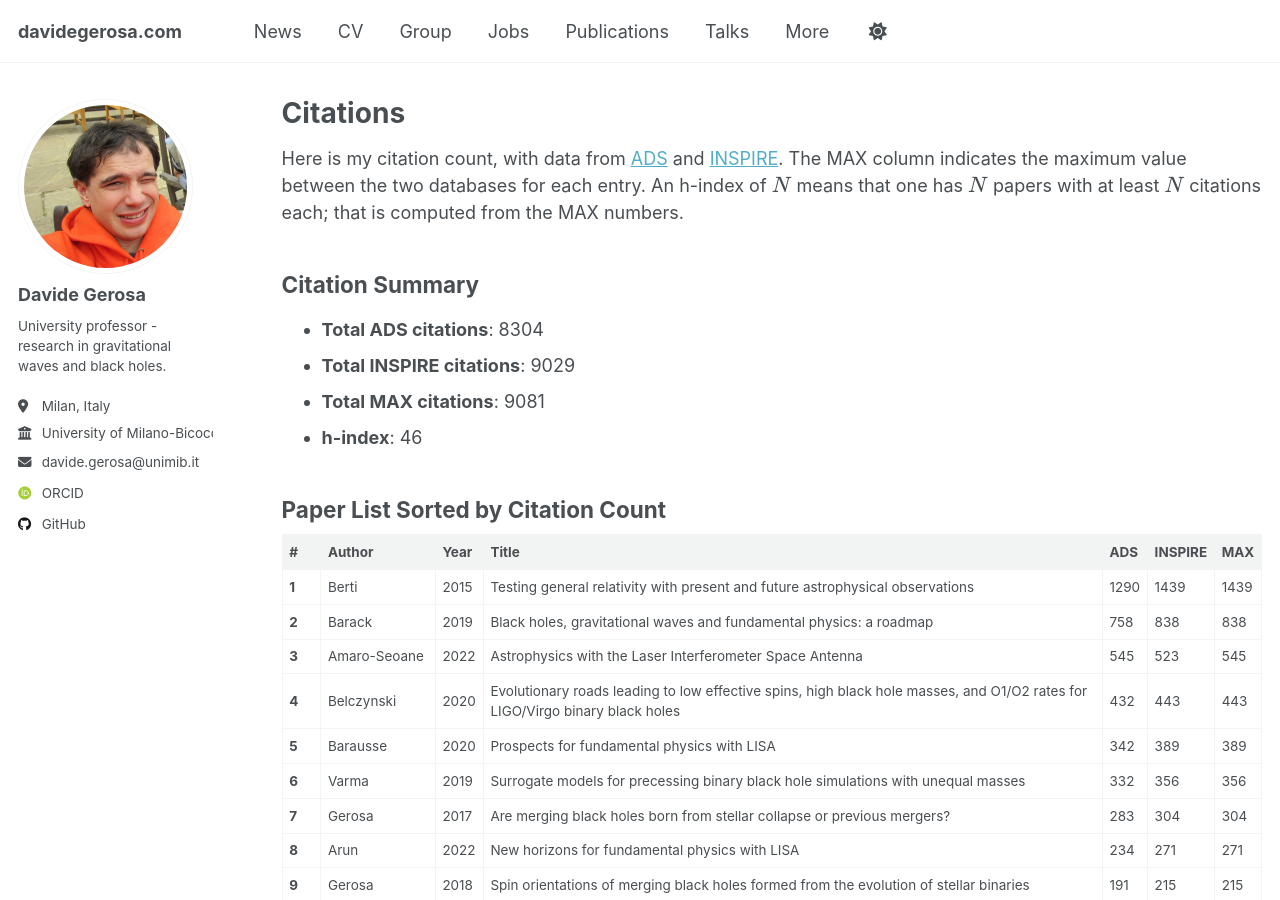
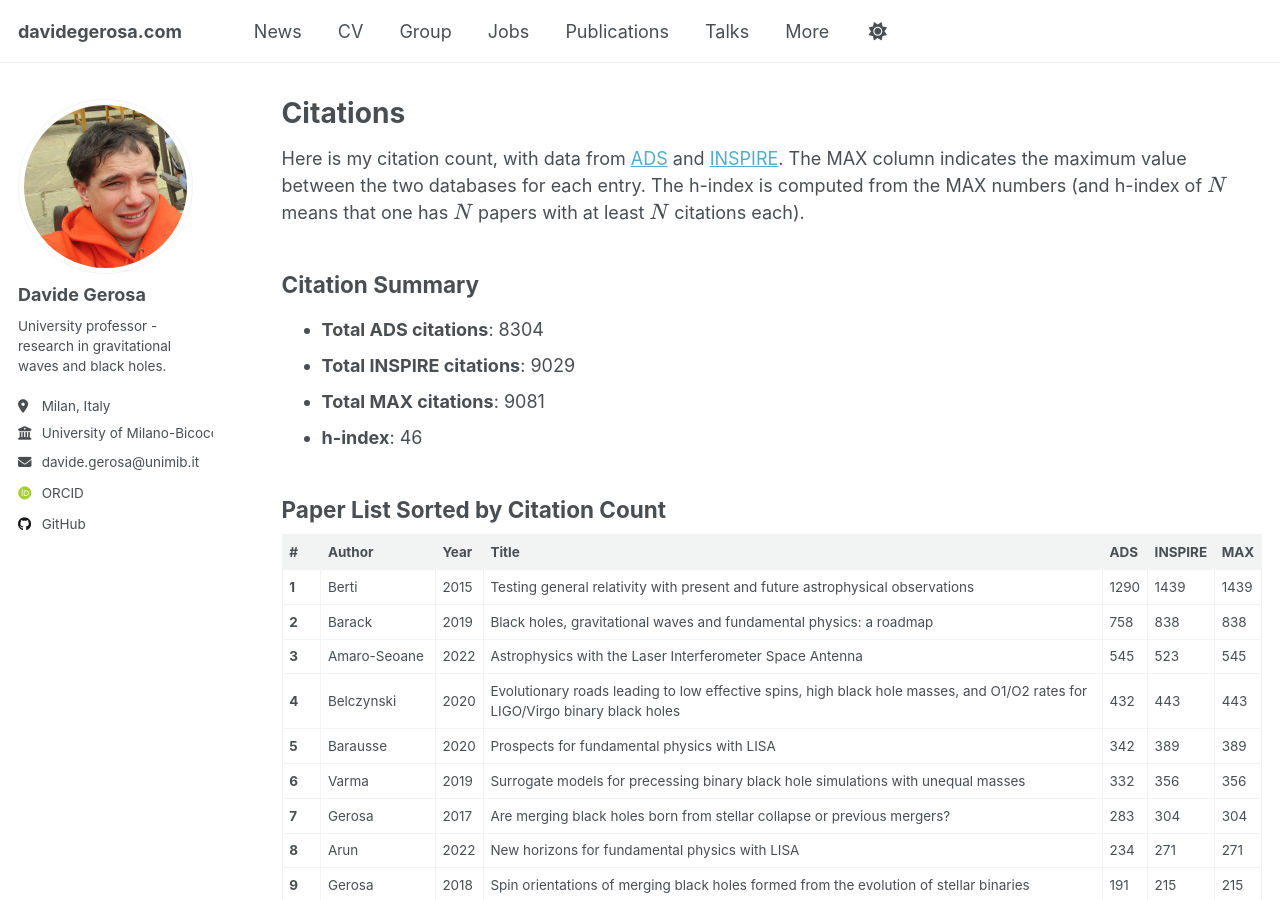
Before and after one commit to dgerosa/website, a Jekyll site: the page built from _pages/citations.md, in a window 1280 px wide and 900 px high. Built offline with Jekyll 4.4.1, drawn with Linux system fonts in a browser that asks for light colours; some web fonts are replaced.

Commit message:
Wed Jun 11 19:41:04 CEST 2025

```diff
--- a/_pages/citations.md
+++ b/_pages/citations.md
@@ -9,7 +9,7 @@ redirect_from:
 
 {% include base_path %}
 
-Here is my citation count, with data from [ADS](/myads/) and [INSPIRE](/myinspire). The MAX column indicates the maximum value between the two databases for each entry. An h-index of $$N$$ means that one has $$N$$ papers with at least $$N$$ citations each; that is computed from the MAX numbers.
+Here is my citation count, with data from [ADS](/myads/) and [INSPIRE](/myinspire). The MAX column indicates the maximum value between the two databases for each entry. The h-index is computed from the MAX numbers (and h-index of $$N$$ means that one has $$N$$ papers with at least $$N$$ citations each).
 
 
 {% include_relative _citations.md %}
```
